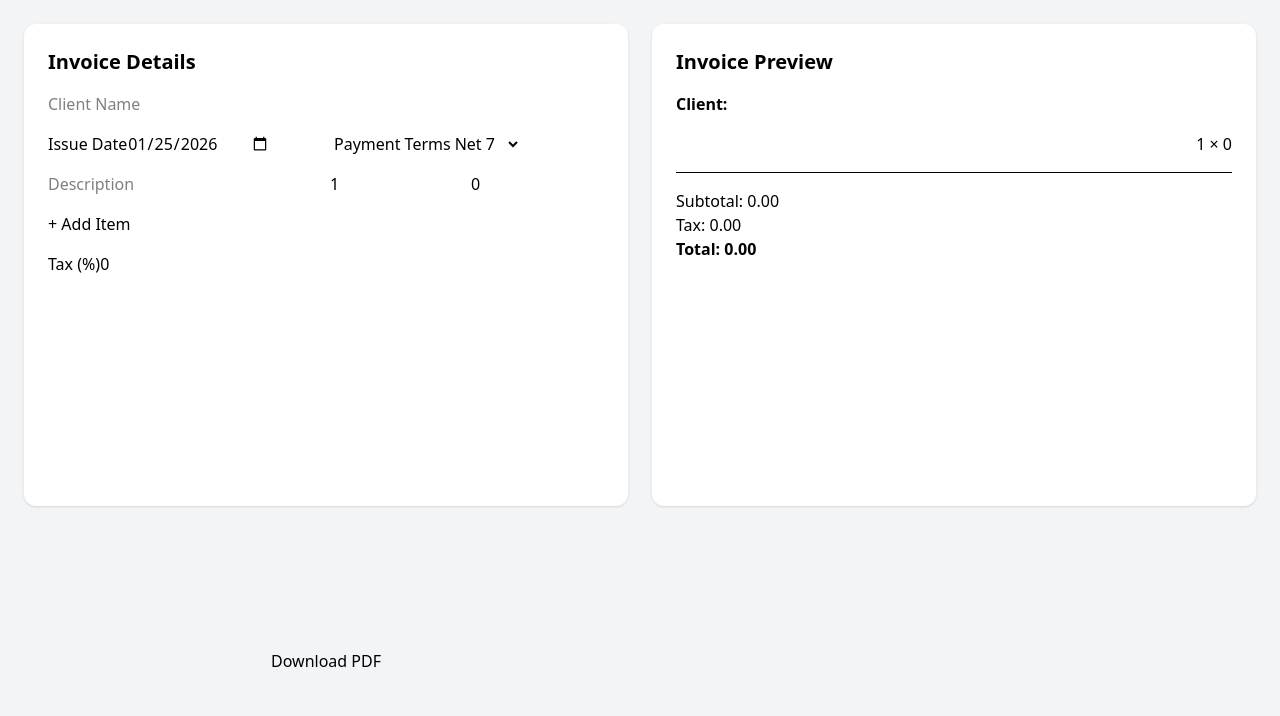
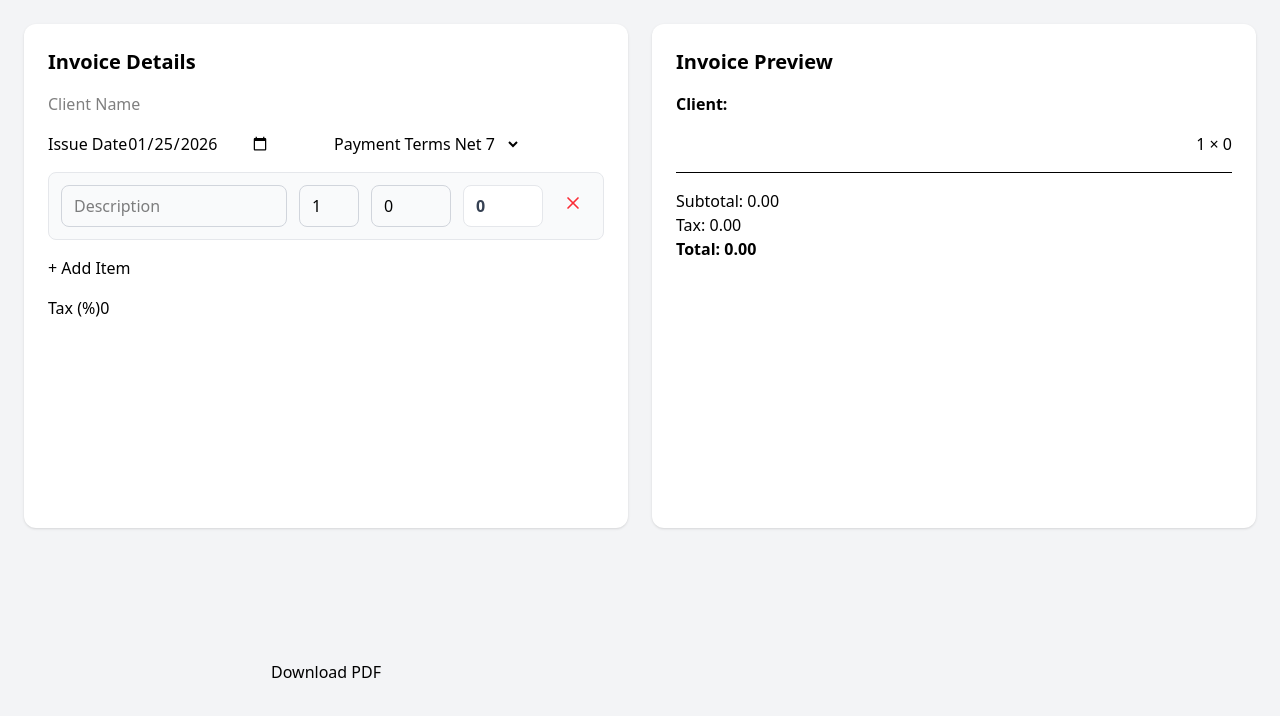
Before and after one commit to Jhay4Julian/invoice-generator, a React (Vite) app: page / in a window 1280 px wide. Shown: the top 716 px of the page. Built offline with nearby package versions, Linux system fonts and the light colour scheme.

Commit message:
refactor LineItemRow to improve inputs width and include remove button

```diff
--- a/src/components/LineItemRow.tsx
+++ b/src/components/LineItemRow.tsx
@@ -1,38 +1,68 @@
+import { X } from "lucide-react";
 import type { LineItem } from "../types/invoice";
 
 interface Props {
     item: LineItem;
     updateItem: (id: string, updates: Partial<LineItem>) => void;
+    onRemove: (id: string) => void;
 }
 
-const LineItemRow = ({ item, updateItem }: Props) => {
+const LineItemRow = ({ item, updateItem, onRemove }: Props) => {
     return (
-        <div className="grid grid-cols-4 gap-2">
+        <div className="flex gap-3 items-start p-3 bg-gray-50 rounded-lg border border-gray-200 hover:border-blue-300 transition-colors">
+            <div className="flex-2">
                 <input
                     type="text"
                     value={item.description}
                     onChange={e => updateItem(item.id, { description: e.target.value })}
                     placeholder="Description"
-                className="input col-span-2"
+                    className="w-full px-3 py-2 border border-gray-300 rounded-lg focus:ring-2 focus:ring-blue-500 focus:border-transparent"
                 />
+            </div>
 
+            <div className="w-15">
                 <input
                     type="number"
                     value={item.quantity}
-                onChange={e => updateItem(item.id, { quantity: Number(e.target.value) })}
-                // placeholder="Quantity"
-                className="input"
-            // min="1"
+                    onChange={e => {
+                        const value = Number(e.target.value);
+                        if (value >= 0) {
+                            updateItem(item.id, { quantity: value });
+                        }
+                    }}
+                    placeholder="Qty"
+                    className="w-full px-3 py-2 border border-gray-300 rounded-lg focus:ring-2 focus:ring-blue-500 focus:border-transparent"
+                    min="1"
+                    step="1"
                 />
+            </div>
 
+            <div className="w-20">
                 <input
                     type="number"
                     value={item.unitPrice}
-                onChange={e => updateItem(item.id, { unitPrice: Number(e.target.value) })}
-                // placeholder="Unit Price"
-                className="input"
-            // min="0"
+                    onChange={e => {
+                        const value = Number(e.target.value);
+                        if (value >= 0) {
+                            updateItem(item.id, { unitPrice: value });
+                        }
+                    }}
+                    placeholder="Unit Price"
+                    className="w-full px-3 py-2 border border-gray-300 rounded-lg focus:ring-2 focus:ring-blue-500 focus:border-transparent"
+                    min="0"
+                    step="0.01"
                 />
+            </div>
+
+            <div className="w-20 px-3 py-2 bg-white rounded-lg border border-gray-200 font-semibold text-gray-700">
+                {(item.quantity * item.unitPrice)}
+            </div>
+            <button
+                onClick={() => onRemove(item.id)}
+                className="p-2 text-red-500 hover:bg-red-50 rounded-lg transition-colors cursor-pointer"
+            >
+                <X className="w-5 h-5" />
+            </button>
         </div>
     );
 }
```
Lines whose indentation alone changed are shown as unchanged.
